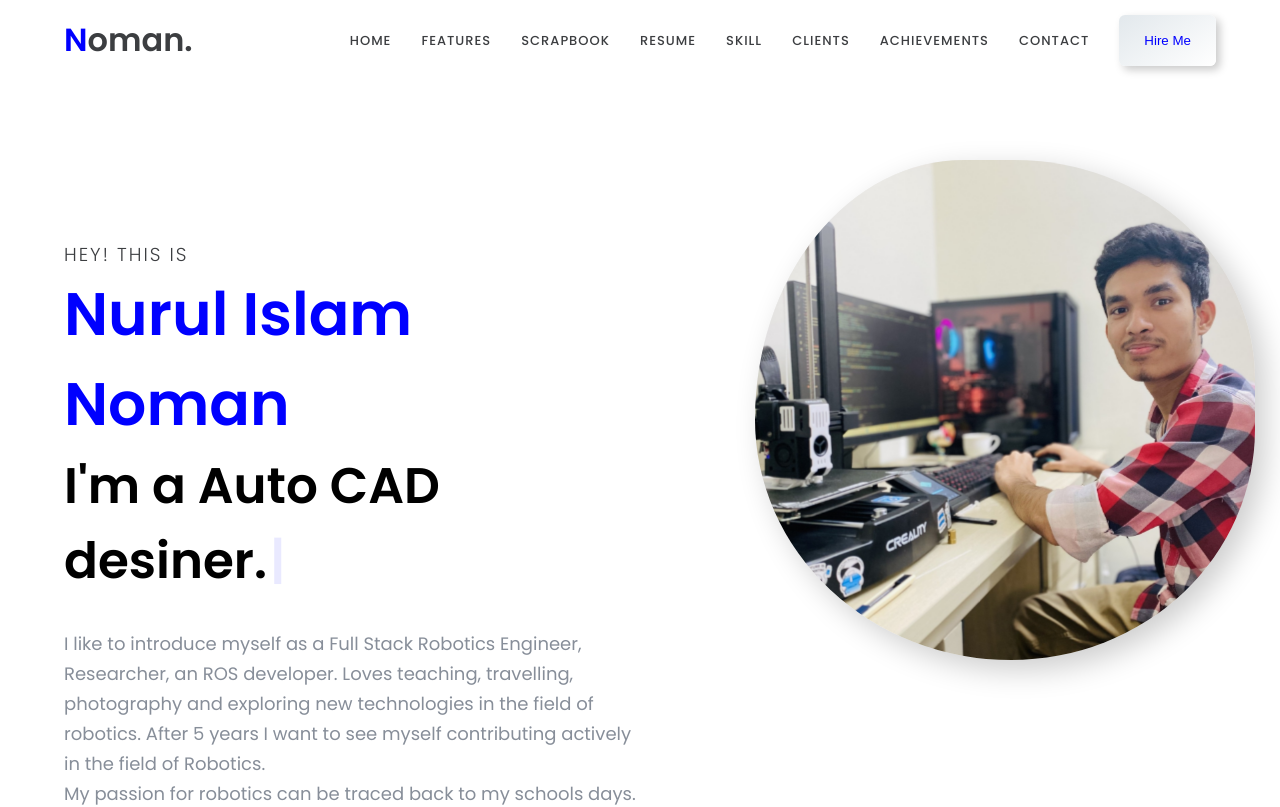
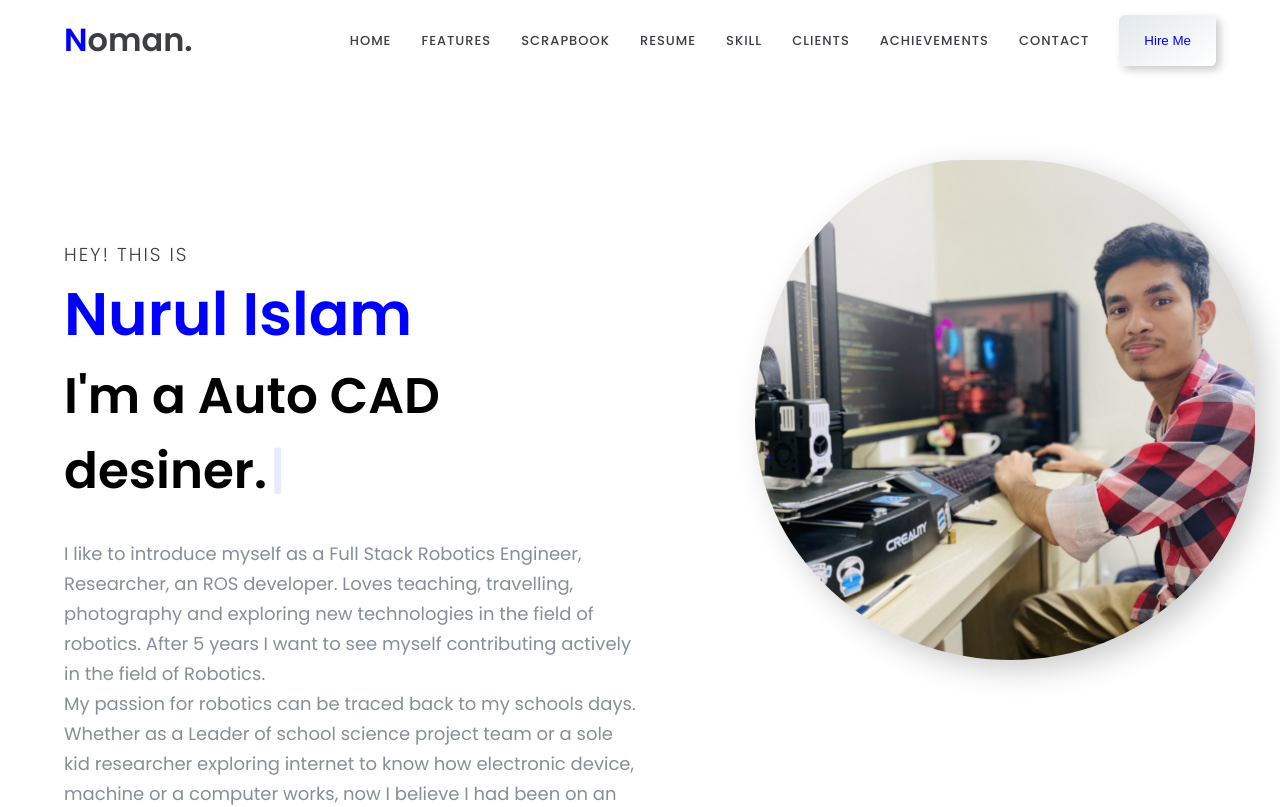
Before and after one commit to nurulislam21/portfolio, a React (Create React App) app: page / in a window 1280 px wide. Shown: the top 807 px of the page. Built offline with nearby package versions, Linux system fonts and the light colour scheme.

Commit message:
testing the page to rename my name

```diff
--- a/src/component/Hero/Home.js
+++ b/src/component/Hero/Home.js
@@ -18,7 +18,7 @@ const Home = () => {
           <div className='left top'>
             <h3>HEY! THIS IS</h3>
             <h1>
-              <span style={{ color: 'blue', fontWeight: 'bold' }}>Nurul Islam Noman</span>
+              <span style={{ color: 'blue', fontWeight: 'bold' }}>Nurul Islam</span>
             </h1>
             <h2>
               <span style={{ color: 'black', fontWeight: 'bold' }}> I'm a</span>
```
